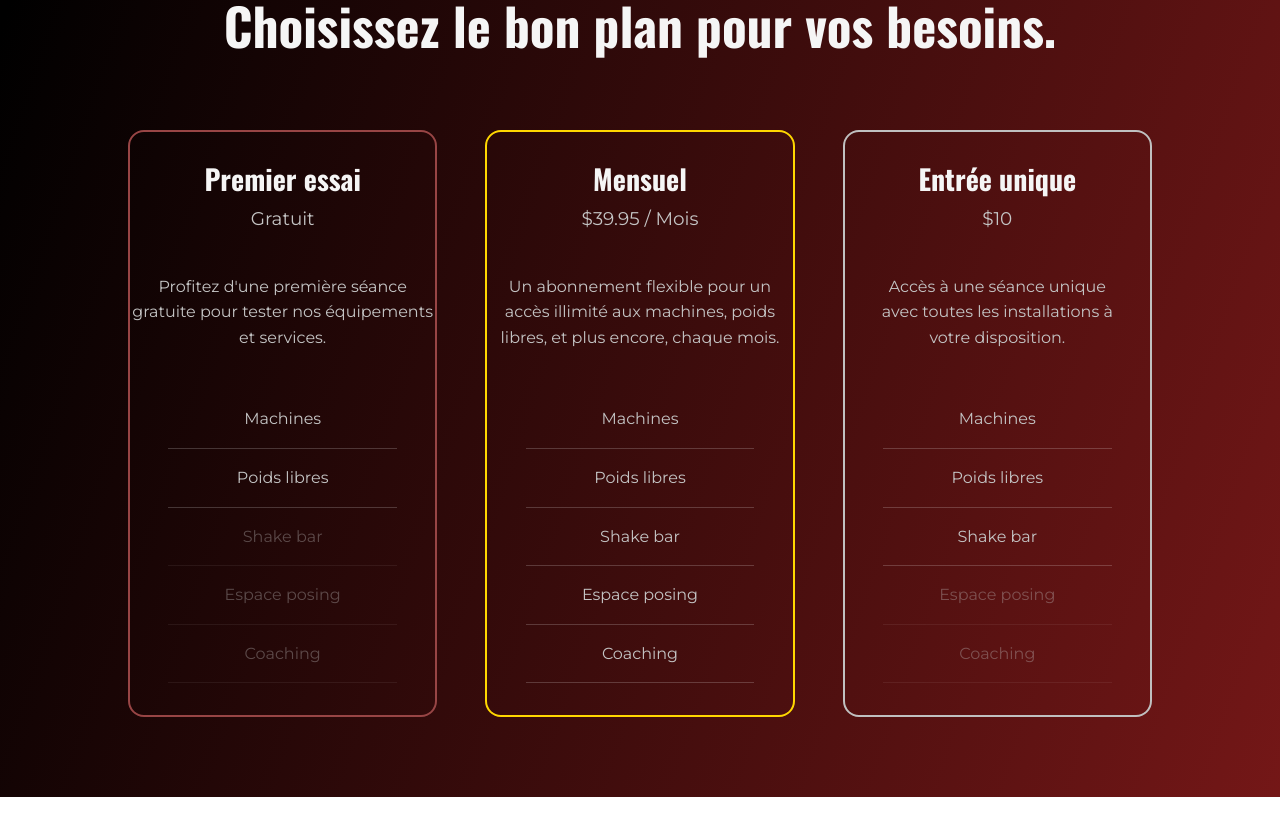
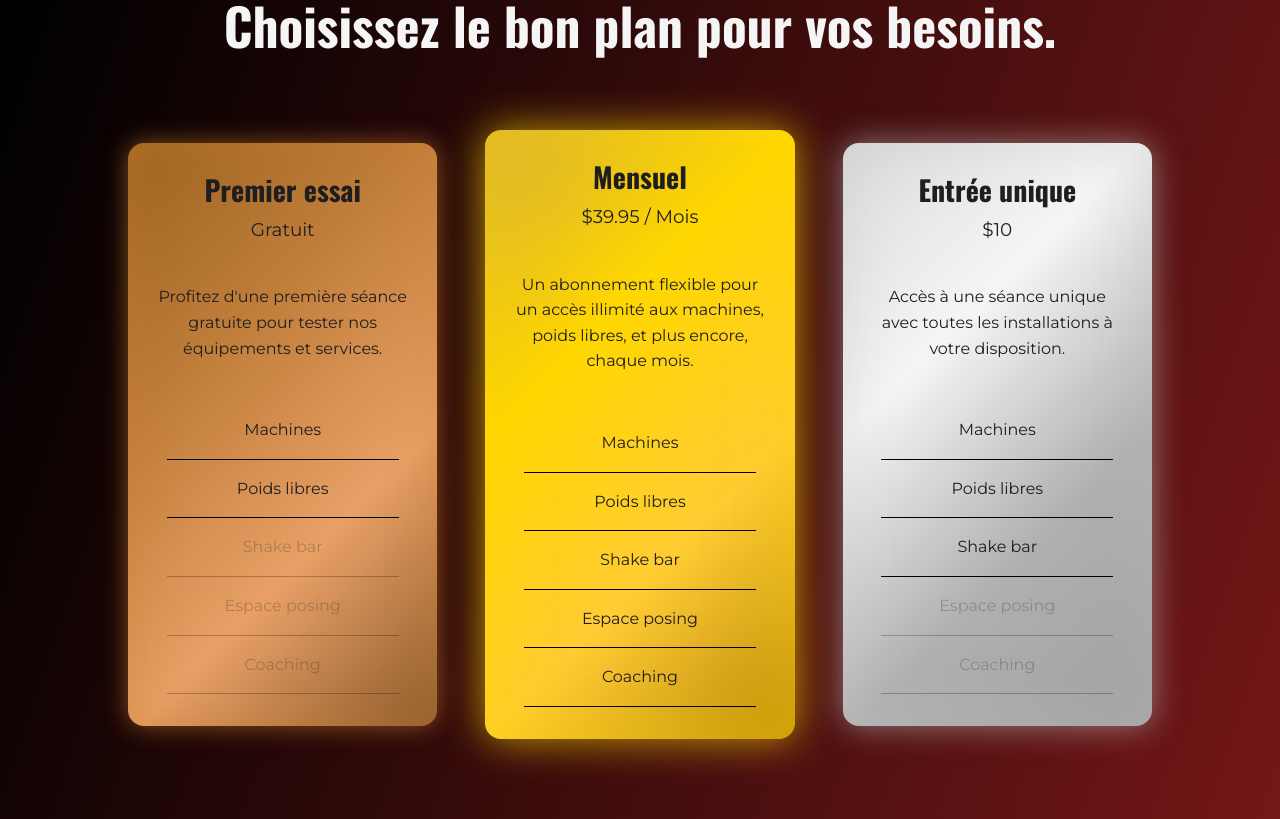
Before and after one commit to Arman75462/readysite, a React (Vite) app: page /services in a window 1280 px wide. Shown: the part 3040-3859 px from the top of the page. Before the commit the page ends 3837 px from the top, so only its background shows below. Built offline with nearby package versions, Linux system fonts and the light colour scheme.

Commit message:
Enhance card styles for better hierarchy and differentiation
- Added subtle glow effects to the pricing cards for visual emphasis
- Adjusted shadow intensity to create a softer, more refined look
- Differentiated card types (Bronze, Silver, Gold) with unique styles to improve hierarchy

```diff
--- a/src/assets/global.css
+++ b/src/assets/global.css
@@ -140,9 +140,16 @@ body {
 }
 
 p,
-strong,
-i {
+strong {
   color: var(--text-color);
+}
+
+/* Setting color via var(--text-color) in the global selector (selector right above) prevents specificity from overriding it.
+   The code inside the selector below ensures the correct text color is applied inside pricing cards. */
+.ServicesPage__pricing-option p,
+.ServicesPage__pricing-option strong,
+.ServicesPage__pricing-option h4 {
+  color: inherit;
 }
 
 h1,
--- a/src/pages/styles/ServicesPage.css
+++ b/src/pages/styles/ServicesPage.css
@@ -95,7 +95,7 @@
   gap: 3em;
 
   text-align: center;
-  /* border: 2px solid red; */
+  /*  border: 2px solid red; */
 }
 
 .ServicesPage__pricing-option {
@@ -104,19 +104,26 @@
   max-width: 400px;
 
   border-radius: 1em;
+  color: rgb(30, 30, 30);
   /* border: 2px solid cyan; */
 }
 
-.ServicesPage__pricing-option--monthly {
-  border: 2px solid gold;
-}
-
 .ServicesPage__pricing-option--trial {
-  border: 2px solid rgb(152, 69, 69);
+  background: linear-gradient(135deg, #9c6320, #c17e3b, #e8a066, #8a5a2b);
+  box-shadow: 0px 0px 1.5em rgba(205, 127, 50, 0.6),
+    inset 0px 0px 3em rgba(205, 127, 50, 0.4);
 }
 
 .ServicesPage__pricing-option--single {
-  border: 2px solid silver;
+  background: linear-gradient(135deg, #dcdcdc, #f5f5f5, #b0b0b0, #a0a0a0);
+  box-shadow: 0px 0px 2em rgba(192, 192, 192, 0.6),
+    inset 0px 0px 4em rgba(192, 192, 192, 0.4);
+}
+
+.ServicesPage__pricing-option--monthly {
+  background: linear-gradient(135deg, #d4af37, #ffd700, #ffcc33, #b8860b);
+  box-shadow: 0px 0px 2.5em rgba(255, 215, 0, 0.7),
+    inset 0px 0px 5em rgba(255, 215, 0, 0.5);
 }
 
 .ServicesPage__pricing-option-title {
@@ -132,7 +139,8 @@
 }
 
 .ServicesPage__pricing-option-description {
-  margin-block: 2.5em;
+  margin: 2.5em auto;
+  padding-inline: 1em;
 }
 
 /* .ServicesPage__pricing-option-services {
@@ -144,7 +152,7 @@
   padding: 1em;
   width: 75%;
 
-  border-bottom: 1px solid rgba(245, 245, 245, 0.2);
+  border-bottom: 1px solid black;
 }
 
 .ServicesPage__pricing-option--trial
@@ -157,7 +165,7 @@
   .ServicesPage__pricing-option-service--coaching,
 .ServicesPage__pricing-option--single
   .ServicesPage__pricing-option-service--posing {
-  opacity: 0.35;
+  opacity: 0.25;
 }
 
 @media (min-width: 1000px) {
```
Also changed, not shown: notes.txt.
